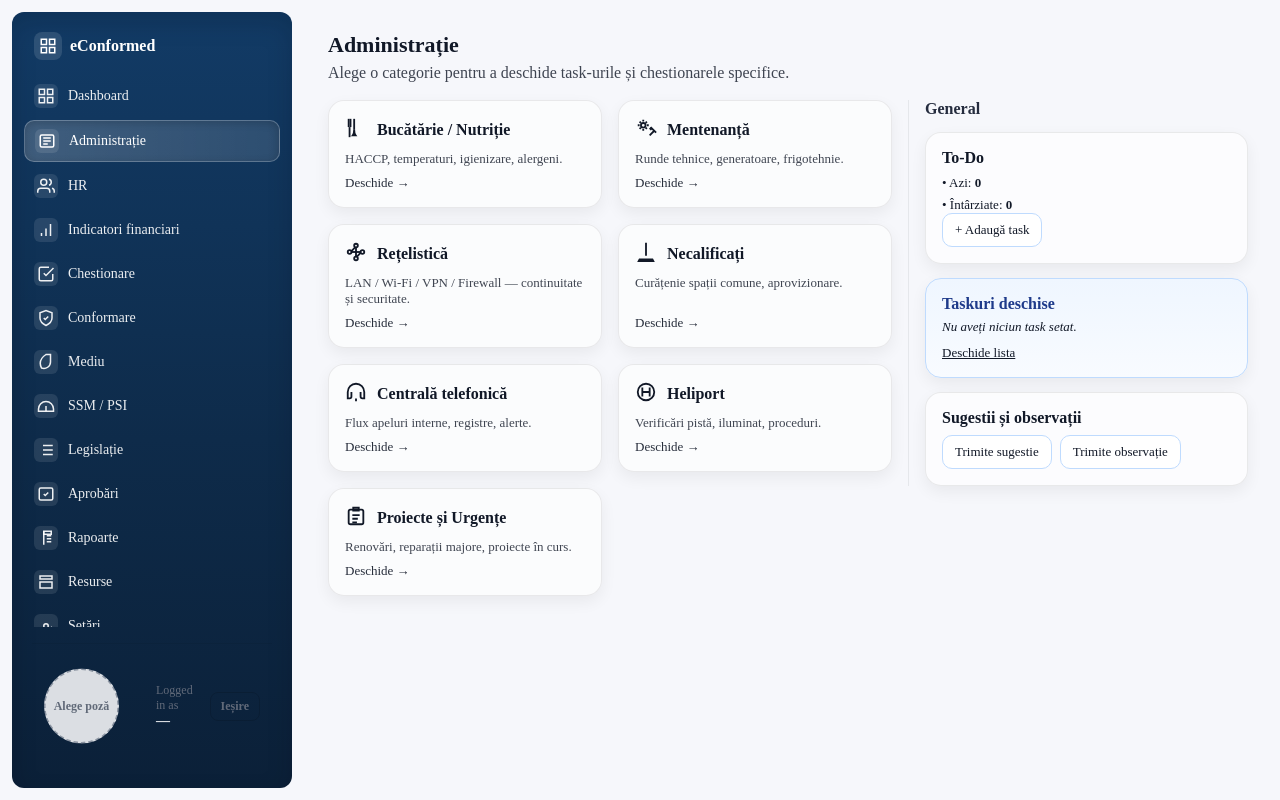
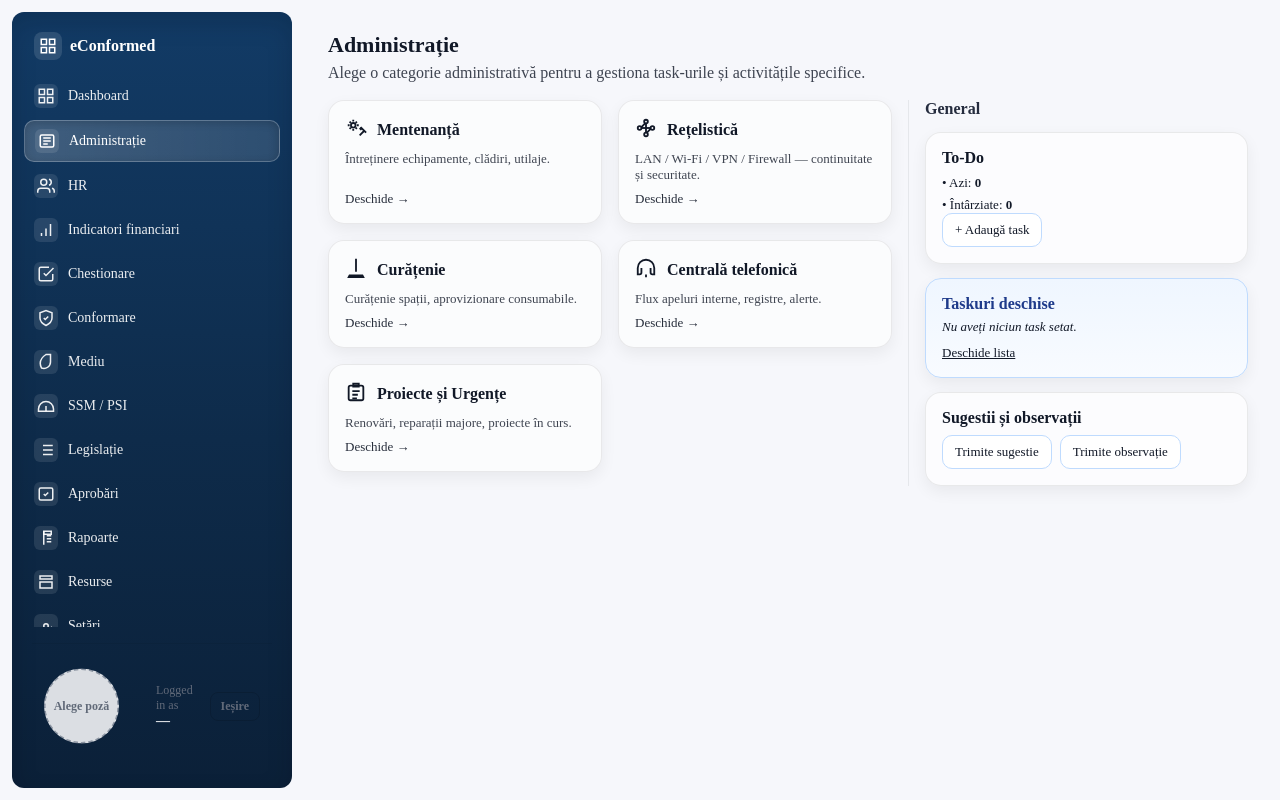
Before and after one commit to rarescosminn/conformed-app, a Next.js app: page /administratie in a window 1280 px wide. Built offline with nearby package versions, Linux system fonts and the light colour scheme; no server answers.

Commit message:
feat: adapt administratie page per org type

```diff
--- a/app/(dashboard)/administratie/page.tsx
+++ b/app/(dashboard)/administratie/page.tsx
@@ -3,6 +3,7 @@
 import React, { useEffect, useState } from 'react';
 import Link from 'next/link';
 import { countOpenTasks, countTodoLate, countTodoToday } from '@/lib/tasks/store';
+import { useOrg } from '@/lib/context/OrgContext';
 
 type AdminCard = { href: string; title: string; desc: string; icon: React.ReactNode; };
 
@@ -55,13 +56,29 @@ const Icon = {
     ),
 };
 
-const cards: AdminCard[] = [
+const CARDS_SPITAL: AdminCard[] = [
     { href: '/administratie/bucatarie', title: 'Bucătărie / Nutriție', desc: 'HACCP, temperaturi, igienizare, alergeni.', icon: Icon.kitchen },
     { href: '/administratie/mentenanta', title: 'Mentenanță', desc: 'Runde tehnice, generatoare, frigotehnie.', icon: Icon.maintenance },
     { href: '/administratie/retelistica', title: 'Rețelistică', desc: 'LAN / Wi-Fi / VPN / Firewall — continuitate și securitate.', icon: Icon.network },
     { href: '/administratie/necalificati', title: 'Necalificați', desc: 'Curățenie spații comune, aprovizionare.', icon: Icon.cleaning },
     { href: '/administratie/centralist', title: 'Centrală telefonică', desc: 'Flux apeluri interne, registre, alerte.', icon: Icon.headset },
     { href: '/administratie/heliport', title: 'Heliport', desc: 'Verificări pistă, iluminat, proceduri.', icon: Icon.heliport },
+    { href: '/administratie/proiecte-urgente', title: 'Proiecte și Urgențe', desc: 'Renovări, reparații majore, proiecte în curs.', icon: Icon.projects },
+];
+
+const CARDS_COMPANIE: AdminCard[] = [
+    { href: '/administratie/mentenanta', title: 'Mentenanță', desc: 'Întreținere echipamente, clădiri, utilaje.', icon: Icon.maintenance },
+    { href: '/administratie/retelistica', title: 'Rețelistică', desc: 'LAN / Wi-Fi / VPN / Firewall — continuitate și securitate.', icon: Icon.network },
+    { href: '/administratie/curatenie', title: 'Curățenie', desc: 'Curățenie spații, aprovizionare consumabile.', icon: Icon.cleaning },
+    { href: '/administratie/centralist', title: 'Centrală telefonică', desc: 'Flux apeluri interne, registre, alerte.', icon: Icon.headset },
+    { href: '/administratie/proiecte-urgente', title: 'Proiecte și Urgențe', desc: 'Renovări, reparații majore, proiecte în curs.', icon: Icon.projects },
+];
+
+const CARDS_INSTITUTIE: AdminCard[] = [
+    { href: '/administratie/mentenanta', title: 'Mentenanță', desc: 'Întreținere sediu, echipamente, instalații.', icon: Icon.maintenance },
+    { href: '/administratie/retelistica', title: 'Rețelistică', desc: 'LAN / Wi-Fi / VPN / Firewall — continuitate și securitate.', icon: Icon.network },
+    { href: '/administratie/curatenie', title: 'Curățenie', desc: 'Curățenie spații, aprovizionare consumabile.', icon: Icon.cleaning },
+    { href: '/administratie/centralist', title: 'Centrală telefonică', desc: 'Flux apeluri interne, registre, alerte.', icon: Icon.headset },
     { href: '/administratie/proiecte-urgente', title: 'Proiecte și Urgențe', desc: 'Renovări, reparații majore, proiecte în curs.', icon: Icon.projects },
 ];
 
@@ -80,6 +97,8 @@ const btnLink: React.CSSProperties = {
 };
 
 export default function AdministratiePage() {
+    const { orgType } = useOrg();
+    const cards = orgType === 'spital' ? CARDS_SPITAL : orgType === 'institutie_publica' ? CARDS_INSTITUTIE : CARDS_COMPANIE;
     const [today, setToday] = useState(0);
     const [late, setLate] = useState(0);
     const [open, setOpen] = useState(0);
@@ -105,10 +124,11 @@ export default function AdministratiePage() {
     return (
         <div style={{ padding: 20 }}>
             <h1 style={{ margin: 0, fontSize: 22, fontWeight: 700 }}>Administrație</h1>
-            <p style={{ margin: '6px 0 18px', opacity: 0.8 }}>
-                Alege o categorie pentru a deschide task-urile și chestionarele specifice.
-            </p>
-
+<p style={{ margin: '6px 0 18px', opacity: 0.8 }}>
+    {orgType === 'spital'
+        ? 'Alege o categorie pentru a deschide task-urile și chestionarele specifice.'
+        : 'Alege o categorie administrativă pentru a gestiona task-urile și activitățile specifice.'}
+</p>
             <div style={{ display: 'grid', gridTemplateColumns: '1fr 340px', gap: 16, alignItems: 'start' }}>
                 {/* STÂNGA – cardurile de categorii */}
                 <div>
```
